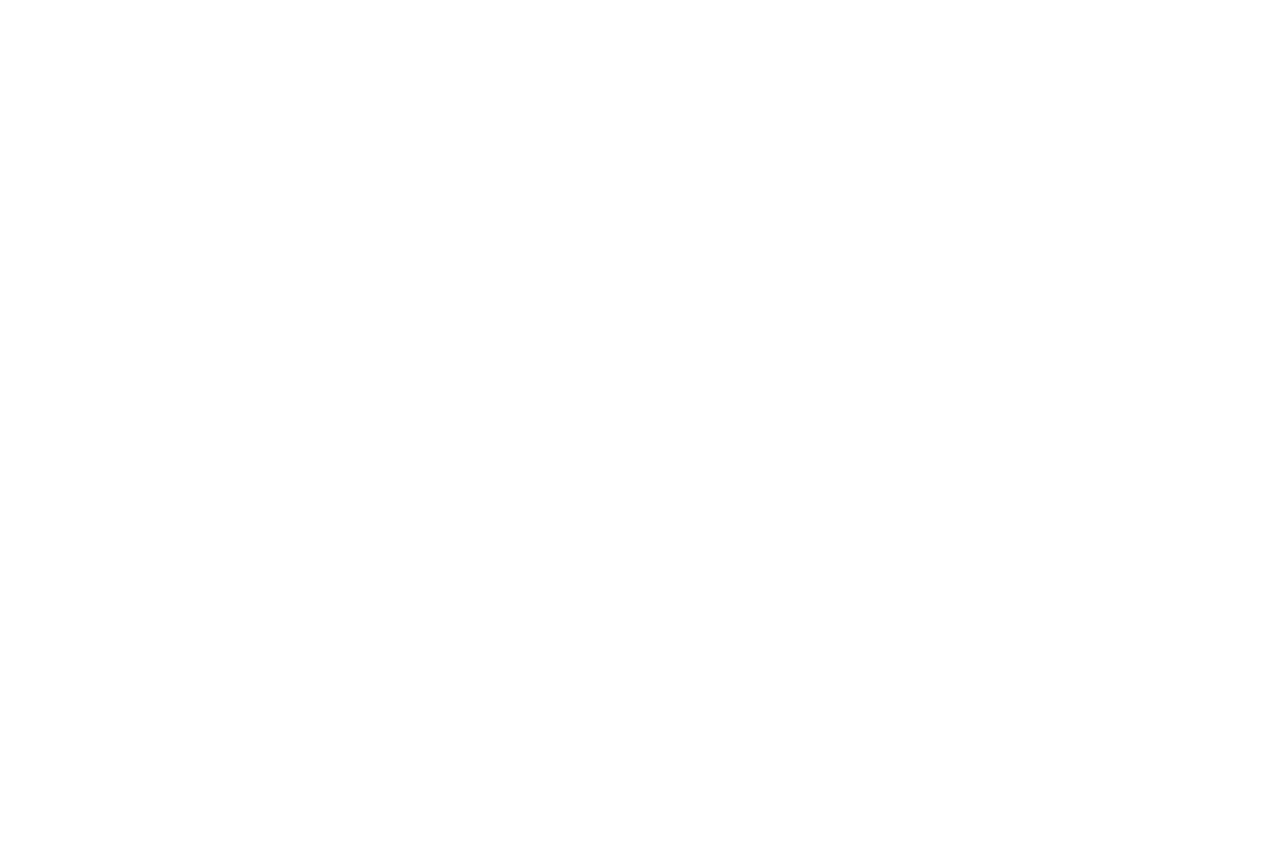
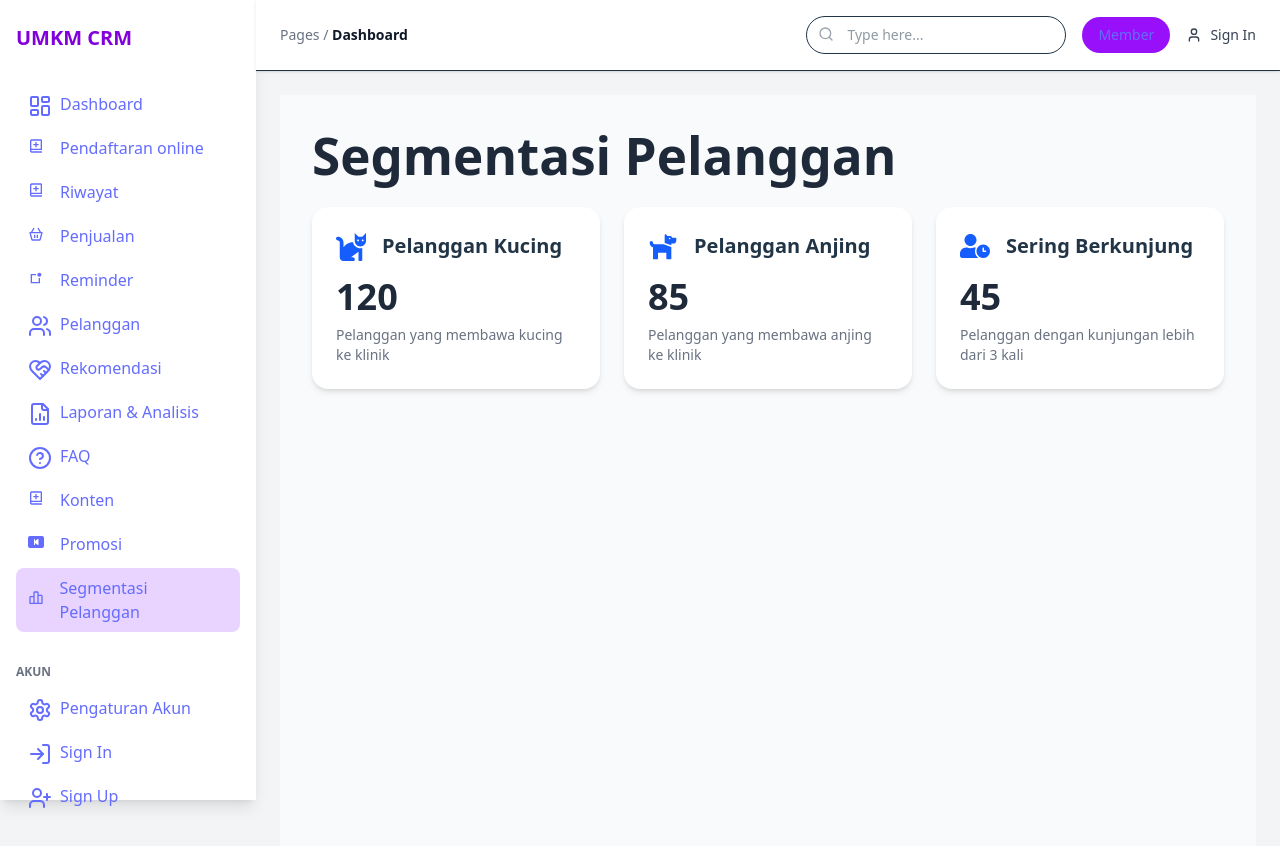
Before and after one commit to Fadlamazaya/kelompok2-project, a React (Vite) app: page /segmentasi in a window 1280 px wide. Before the commit this address had no page. Shown: the top 846 px of the page. Before the commit the page ends 800 px from the top, so only its background shows below. Built offline with nearby package versions, Linux system fonts and the light colour scheme; the HTML template or start-up script is replaced by a standard one.

Commit message:
Progress3Jonathan (SegmentationCard)

```diff
--- a/src/App.jsx
+++ b/src/App.jsx
@@ -17,6 +17,7 @@
 import FormTambahData from "./pages/FormTambahData";
 import EducationContentPage from "./pages/EducationContentPages";
 import Promosi from "./pages/Promosi";
+import CustomerSegmentation from "./pages/CustomerSegmentation";
 
 // Halaman mandiri tanpa sidebar (misalnya untuk pelanggan)
 import Member from "./pages/Member";
@@ -100,6 +101,7 @@
             />
           }
         />
+         <Route path="/segmentasi" element={<CustomerSegmentation />} />
       </Route>
     </Routes>
   );
--- /dev/null
+++ b/src/components/SegmentationCard.jsx
@@ -0,0 +1,16 @@
+import { FaDog, FaCat, FaUserClock } from "react-icons/fa";
+
+export default function SegmentationCard({ title, icon: Icon, value, description }) {
+  return (
+    <div className="bg-white rounded-2xl shadow-md p-6 hover:shadow-lg transition-all">
+      <div className="flex items-center gap-4 mb-4">
+        <div className="text-blue-600 text-3xl">
+          <Icon />
+        </div>
+        <h3 className="text-xl font-semibold">{title}</h3>
+      </div>
+      <p className="text-4xl font-bold text-gray-800">{value}</p>
+      <p className="text-gray-500 text-sm mt-2">{description}</p>
+    </div>
+  );
+}
--- a/src/components/Sidebar.jsx
+++ b/src/components/Sidebar.jsx
@@ -1,3 +1,4 @@
+import { BiBarChartAlt2 } from "react-icons/bi";
 import { BsFillSkipStartBtnFill } from "react-icons/bs";
 import { BiBookAdd } from "react-icons/bi";
 import { FaHistory } from "react-icons/fa";
@@ -42,6 +43,7 @@
   { name: "FAQ", icon: <HelpCircle />, path: "/faq" },
   { name: "Konten", icon: <BiBookAdd />, path: "/konten-edukasi" },
   { name: "Promosi", icon: <BsFillSkipStartBtnFill /> , path: "/filter-hewan" },
+  { name: "Segmentasi Pelanggan", icon: <BiBarChartAlt2 />, path: "/segmentasi" }
 
   // Menu Tambah Data baru
   //{ name: "Tambah Data", icon: <UserPlus />, path: "/tambah-data" },
--- /dev/null
+++ b/src/pages/CustomerSegmentation.jsx
@@ -0,0 +1,45 @@
+import SegmentationCard from "../components/SegmentationCard";
+import { FaDog, FaCat, FaUserClock } from "react-icons/fa";
+
+export default function CustomerSegmentation() {
+  // Contoh data segmentasi (bisa diganti dari backend/DB)
+  const data = [
+    {
+      title: "Pelanggan Kucing",
+      icon: FaCat,
+      value: 120,
+      description: "Pelanggan yang membawa kucing ke klinik",
+    },
+    {
+      title: "Pelanggan Anjing",
+      icon: FaDog,
+      value: 85,
+      description: "Pelanggan yang membawa anjing ke klinik",
+    },
+    {
+      title: "Sering Berkunjung",
+      icon: FaUserClock,
+      value: 45,
+      description: "Pelanggan dengan kunjungan lebih dari 3 kali",
+    },
+  ];
+
+  return (
+    <div className="min-h-screen bg-gray-50 p-8">
+      <h1 className="text-3xl font-bold text-gray-800 mb-6">
+        Segmentasi Pelanggan
+      </h1>
+      <div className="grid md:grid-cols-3 gap-6">
+        {data.map((item, index) => (
+          <SegmentationCard
+            key={index}
+            title={item.title}
+            icon={item.icon}
+            value={item.value}
+            description={item.description}
+          />
+        ))}
+      </div>
+    </div>
+  );
+}
```
